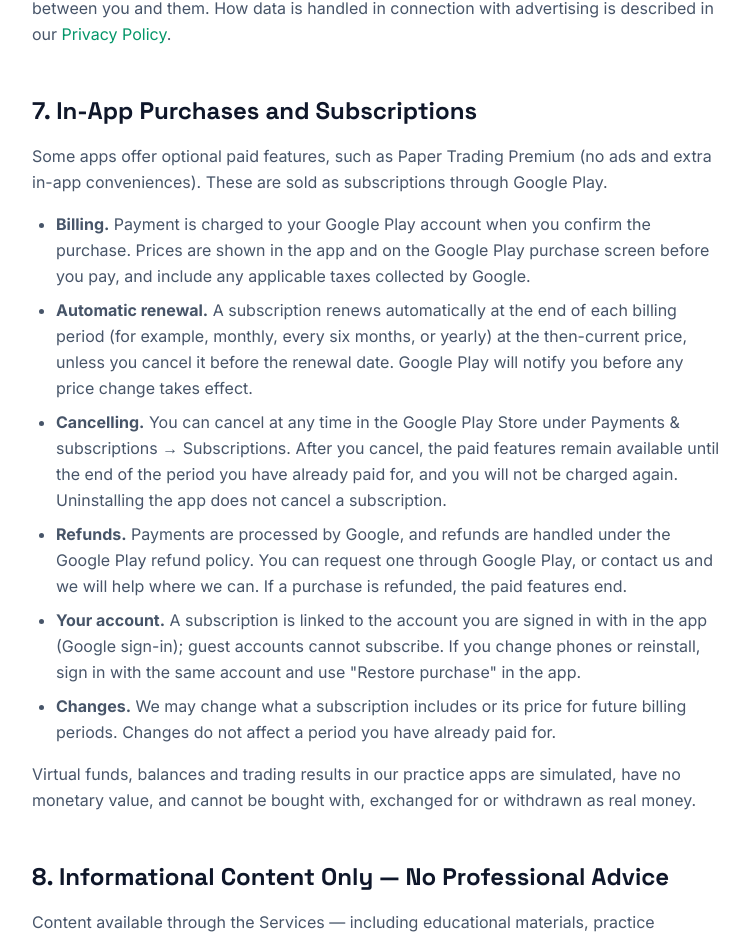
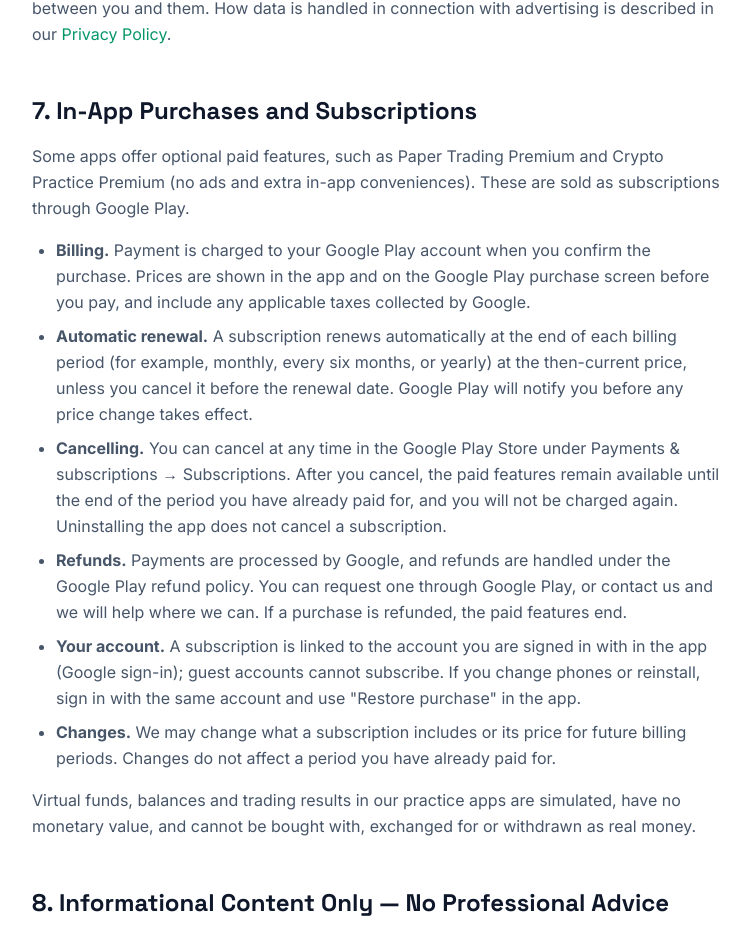
Before and after one commit to abdhulla-k/SERVICE-WEB, a Nuxt app: page /terms in a window 1280 px wide. Shown: the part 1871-2810 px from the top of the page, without its empty margins (264-1014 px from the left). Built offline with nearby package versions, Linux system fonts and the light colour scheme.

Commit message:
Terms: Crypto Practice Premium in section 7
Co-Authored-By: Claude Opus 5.5 <noreply@anthropic.com>

```diff
--- a/pages/terms.vue
+++ b/pages/terms.vue
@@ -105,7 +105,8 @@ const lastUpdated = 'November 1, 2026'
       <h2>7. In-App Purchases and Subscriptions</h2>
       <p>
         Some apps offer optional paid features, such as Paper Trading Premium
-        (no ads and extra in-app conveniences). These are sold as
+        and Crypto Practice Premium (no ads and extra in-app conveniences).
+        These are sold as
         subscriptions through Google Play.
       </p>
       <ul>
```
